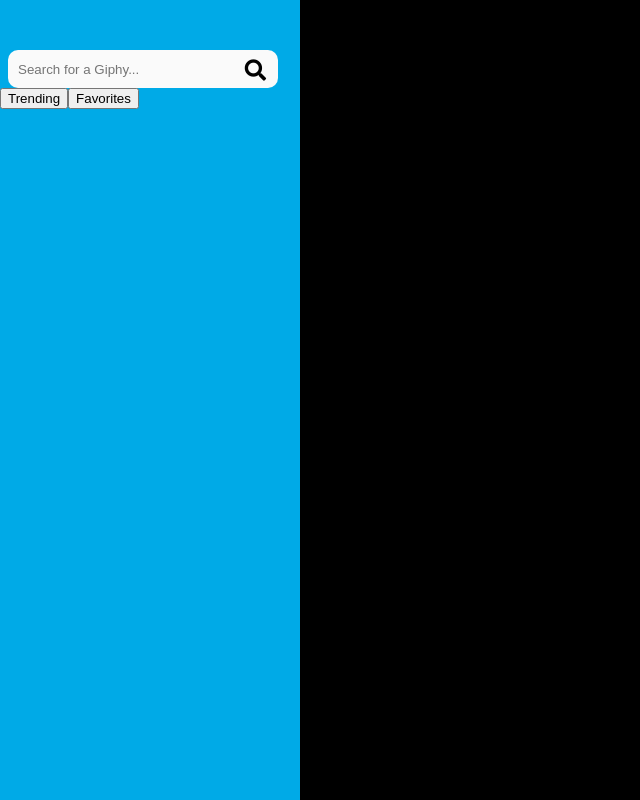
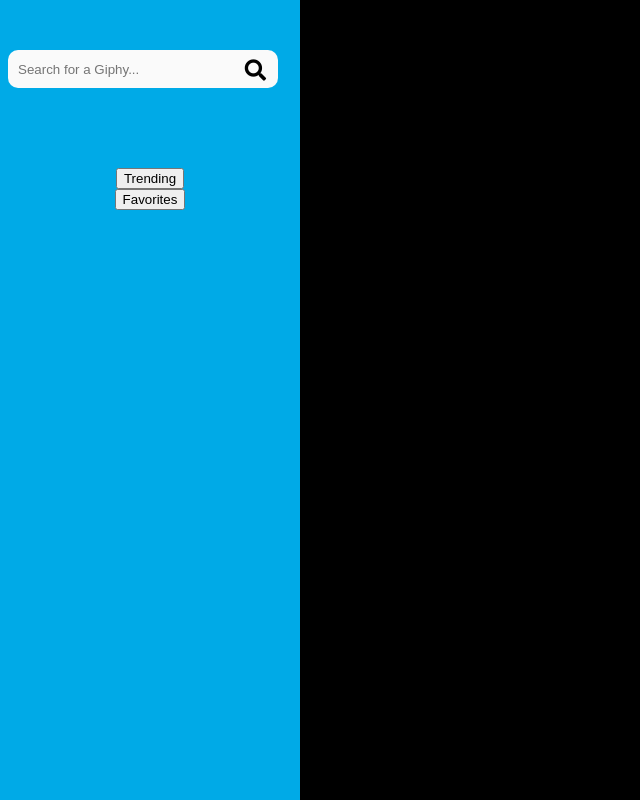
Before and after one commit to npartovi/GiphySearch, a React (Create React App) app: page / in a window 1280 px wide. Shown: the whole page, without its empty margins (0-640 px from the left). Built offline with nearby package versions, Linux system fonts and the light colour scheme; no server answers.

Commit message:
working on navbar buttons design

```diff
--- a/src/App.css
+++ b/src/App.css
@@ -240,3 +240,14 @@ i.fas.fa-search {
   right: 34px;
   top: 62px;
 }
+
+.links-bar-container {
+  display: flex;
+  flex-direction: column;
+  align-items: center;
+  margin-top: 80px;
+}
+
+.navButton {
+
+}
--- a/src/components/layout/NavBar.js
+++ b/src/components/layout/NavBar.js
@@ -22,8 +22,8 @@ class NavBar extends Component {
                         <SearchBar />
                     </div>
                     <div className="links-bar-container">
-                        <button onClick={this.renderTrending}>Trending</button>
-                        <button onClick={this.renderFavorites}>Favorites</button>
+                        <button className="trending navButton" onClick={this.renderTrending}>Trending</button>
+                        <button className="favorite navButton" onClick={this.renderFavorites}>Favorites</button>
                     </div>
                 </div>
             </nav>
```
